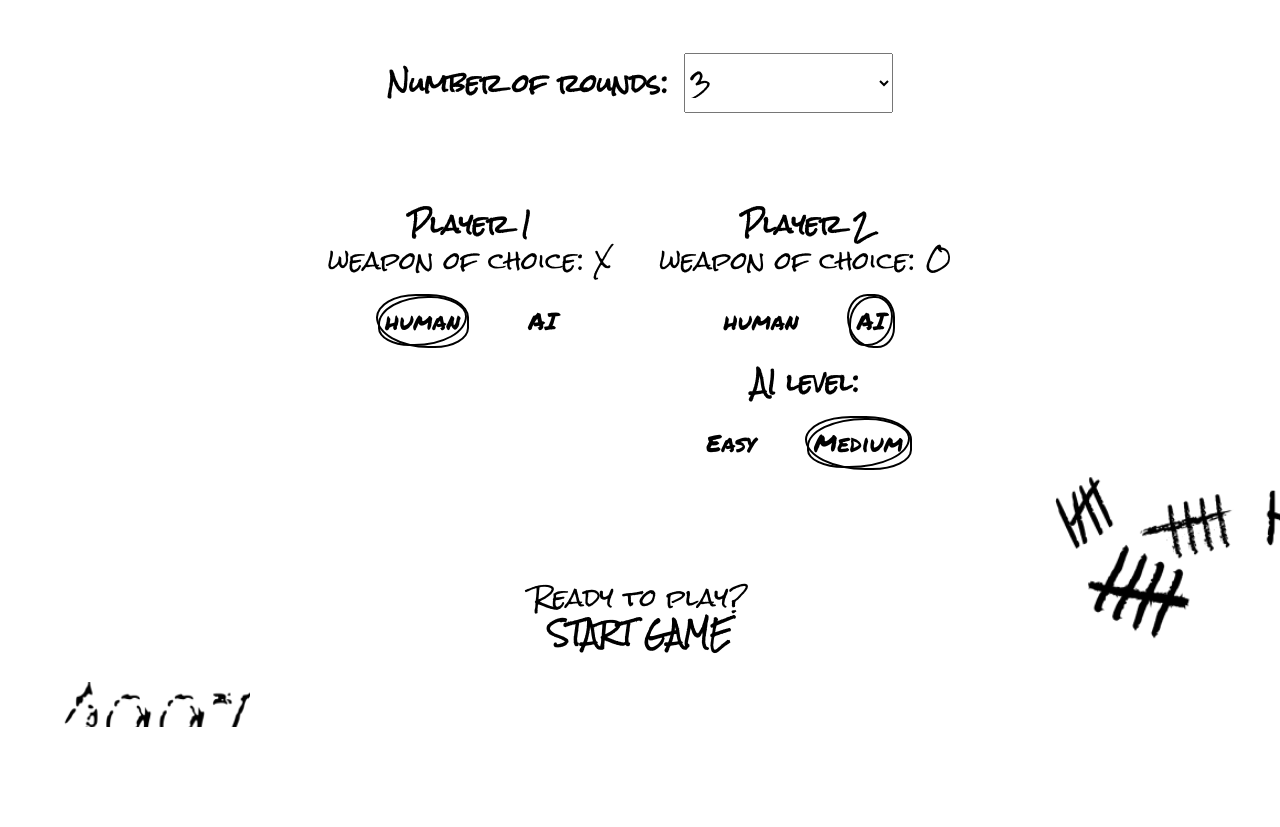
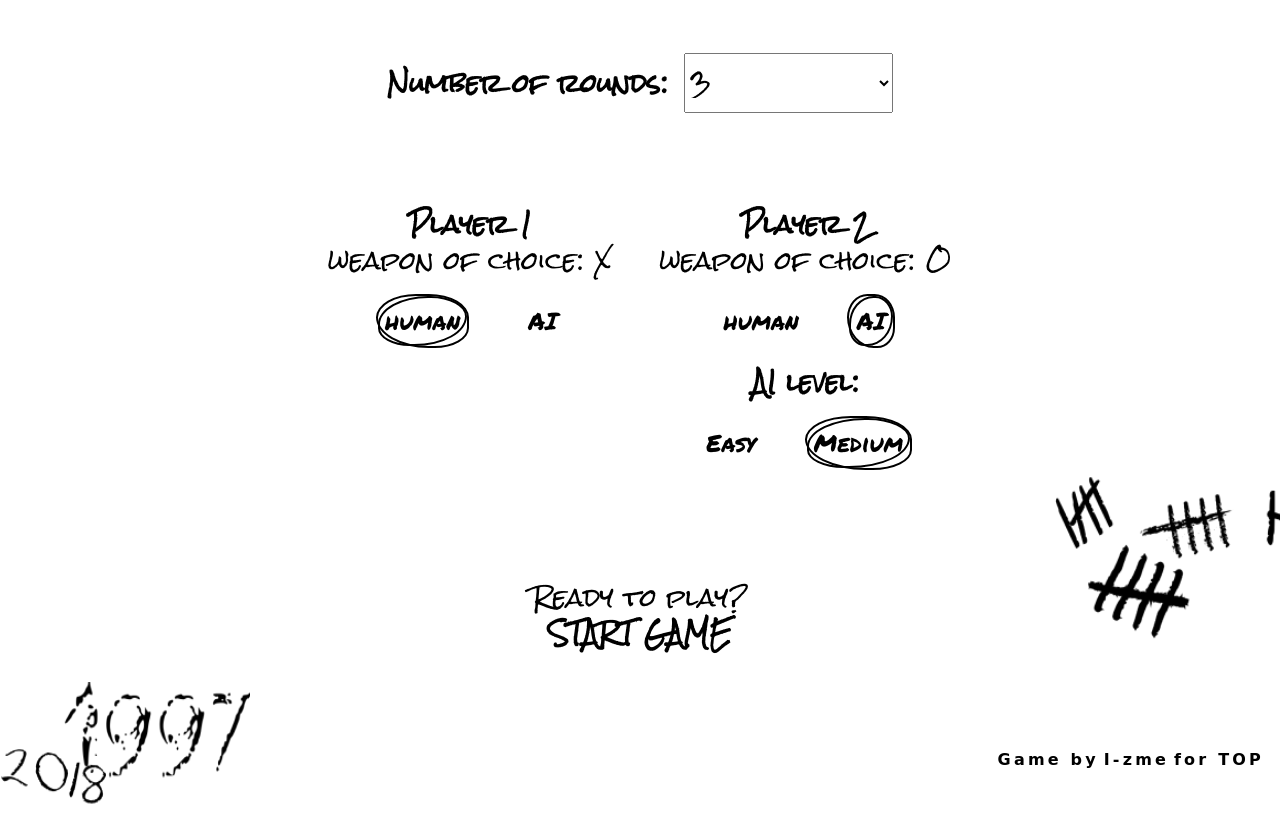
Before and after one commit to I-zme/tic-tac-toe, a plain HTML site: page index.html in a window 1280 px wide. Shown: the part 873-1700 px from the top of the page. Drawn offline with Linux system fonts and the light colour scheme; a web font is replaced by a local one.

Commit message:
Add credit in footer

```diff
--- a/index.html
+++ b/index.html
@@ -68,6 +68,8 @@
             <button id="start-game-btn" class="btn-no-bg">START GAME</button>
         </div>
     </section>
-<footer></footer>
+<footer>
+    Game by <a href="https://github.com/I-zme" class="website-by">I-zme</a> for TOP
+</footer>
 </body>
 </html>
--- a/styles.css
+++ b/styles.css
@@ -88,10 +88,6 @@ body {
   overflow-x: hidden;
 }
 
-body#index {
-  overflow-y: hidden;
-}
-
 /* background imagery addition for index and game html */
 body#index::after,
 body#index::before,
@@ -164,15 +160,27 @@ body#game::after {
 
 /*  */
 footer {
-  min-height: 100px;
+  min-height: 50px;
+  display: flex;
+  align-items: center;
+  justify-content: flex-end;
+  padding: 1rem;
+  font-family: var(--ff-handwritten);
+  font-weight: 600;
+  letter-spacing: 0.2em;
+}
+
+footer .website-by {
+  text-decoration: none;
+  padding: 0.3rem;
+  color: inherit;
 }
 
 section {
   font-family: var(--ff-body);
   min-height: 100%;
   position: relative;
-  overflow-y: auto;
-  overflow-x: hidden;
+  overflow-x: clip;
 }
 
 section h3 {
```
